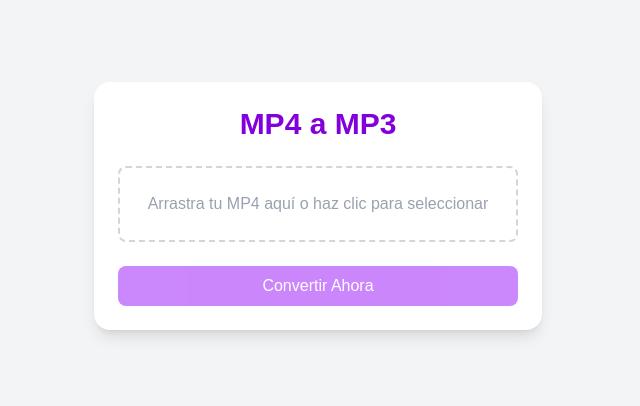
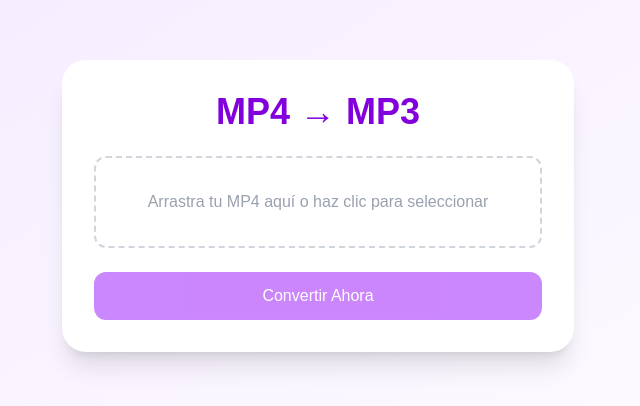
Before and after one commit to rubbenix/mp4-to-mp3, a Next.js app: page / in a window 1280 px wide. Shown: the part 194-600 px from the top of the page, without its empty margins (322-962 px from the left). Built offline with nearby package versions, Linux system fonts and the light colour scheme.

Commit message:
Better interface

```diff
--- a/src/app/page.tsx
+++ b/src/app/page.tsx
@@ -1,5 +1,5 @@
 'use client';
-import React, { useState, useRef } from 'react';
+import React, { useState, useRef, useCallback } from 'react';
 
 export default function HomePage() {
   const [file, setFile] = useState<File | null>(null);
@@ -7,34 +7,39 @@ export default function HomePage() {
   const [filename, setFilename] = useState<string>('output.mp3');
   const [loading, setLoading] = useState<boolean>(false);
   const [error, setError] = useState<string>('');
-  const dropRef = useRef<HTMLDivElement>(null);
+  const [dragActive, setDragActive] = useState<boolean>(false);
   const inputRef = useRef<HTMLInputElement>(null);
 
-  const handleFile = (chosenFile: File) => {
-    if (chosenFile && chosenFile.type === 'video/mp4') {
-      setFile(chosenFile);
-      setDownloadUrl('');
-      setError('');
-    } else {
-      setError('Por favor selecciona un archivo MP4 válido.');
+  const validateFile = useCallback((file: File) => {
+    if (file.type !== 'video/mp4') {
+      setError('Formato no válido. Sube un MP4.');
+      return false;
     }
+    setError('');
+    return true;
+  }, []);
+
+  const handleSelection = useCallback((selected: File) => {
+    if (!validateFile(selected)) return;
+    setFile(selected);
+    setDownloadUrl('');
+    setFilename(selected.name.replace(/\.mp4$/i, '.mp3'));
+  }, [validateFile]);
+
+  const handleFileChange = (e: React.ChangeEvent<HTMLInputElement>) => {
+    const chosen = e.target.files?.[0];
+    if (chosen) handleSelection(chosen);
   };
 
-  const handleFileChange = (e: React.ChangeEvent<HTMLInputElement>) => {
-    if (e.target.files && e.target.files[0]) {
-      handleFile(e.target.files[0]);
-    }
+  const handleDrag = (e: React.DragEvent<HTMLDivElement>, active: boolean) => {
+    e.preventDefault();
+    setDragActive(active);
   };
 
   const handleDrop = (e: React.DragEvent<HTMLDivElement>) => {
-    e.preventDefault();
-    if (e.dataTransfer.files && e.dataTransfer.files[0]) {
-      handleFile(e.dataTransfer.files[0]);
-    }
-  };
-
-  const handleDragOver = (e: React.DragEvent<HTMLDivElement>) => {
-    e.preventDefault();
+    handleDrag(e, false);
+    const dropped = e.dataTransfer.files?.[0];
+    if (dropped) handleSelection(dropped);
   };
 
   const handleSubmit = async (e: React.FormEvent) => {
@@ -43,12 +48,15 @@ export default function HomePage() {
     setLoading(true);
     setError('');
 
-    const formData = new FormData();
-    formData.append('video', file);
+    try {
+      const formData = new FormData();
+      formData.append('video', file);
 
-    try {
-      const res = await fetch('/api/convert', { method: 'POST', body: formData });
-      if (!res.ok) throw new Error('Error en la conversión');
+      const res = await fetch('/api/convert', {
+        method: 'POST',
+        body: formData
+      });
+      if (!res.ok) throw new Error('Conversión fallida');
 
       const disposition = res.headers.get('Content-Disposition');
       const match = disposition?.match(/filename="(.+)"/);
@@ -60,30 +68,34 @@ export default function HomePage() {
       setDownloadUrl(url);
     } catch (err) {
       console.error(err);
-      setError('Hubo un error al convertir');
+      setError('Error durante la conversión');
     } finally {
       setLoading(false);
     }
   };
 
   return (
-    <main className="flex items-center justify-center min-h-screen bg-gray-100 p-4">
-      <div className="bg-white p-6 rounded-2xl shadow-lg max-w-md w-full">
-        <h1 className="text-3xl font-semibold text-center mb-6 text-purple-700">MP4 a MP3</h1>
+    <main className="flex items-center justify-center min-h-screen bg-gradient-to-br from-purple-100 to-white p-4">
+      <form
+        onSubmit={handleSubmit}
+        className="bg-white p-8 rounded-3xl shadow-xl max-w-lg w-full flex flex-col items-center"
+      >
+        <h1 className="text-4xl font-bold mb-6 text-purple-700">MP4 → MP3</h1>
+
         <div
-          ref={dropRef}
+          onDragOver={(e) => handleDrag(e, true)}
+          onDragLeave={(e) => handleDrag(e, false)}
+          onDrop={handleDrop}
           onClick={() => inputRef.current?.click()}
-          onDragOver={handleDragOver}
-          onDrop={handleDrop}
-          className={`border-2 border-dashed rounded-lg p-6 text-center cursor-pointer transition-colors ${
-            file ? 'border-purple-500 bg-purple-50' : 'border-gray-300 bg-white hover:bg-purple-50'
+          className={`w-full border-2 border-dashed rounded-xl p-8 text-center cursor-pointer transition-colors ${
+            dragActive ? 'border-purple-600 bg-purple-50' : 'border-gray-300 hover:border-purple-500'
           }`}
         >
           {file ? (
-            <>
+            <div>
               <p className="font-medium text-gray-800">{file.name}</p>
-              <p className="text-sm text-gray-500">{(file.size / 1024 / 1024).toFixed(2)} MB</p>
-            </>
+              <p className="text-sm text-gray-500">{(file.size / (1024 * 1024)).toFixed(2)} MB</p>
+            </div>
           ) : (
             <p className="text-gray-400">Arrastra tu MP4 aquí o haz clic para seleccionar</p>
           )}
@@ -95,15 +107,17 @@ export default function HomePage() {
             className="hidden"
           />
         </div>
-        {error && <p className="mt-4 text-red-600 text-center">{error}</p>}
+
+        {error && <p className="mt-4 text-red-600">{error}</p>}
+
         <button
-          onClick={handleSubmit}
+          type="submit"
           disabled={!file || loading}
-          className="mt-6 w-full flex items-center justify-center bg-purple-600 text-white py-2 rounded-lg disabled:opacity-50 transition-colors hover:bg-purple-700"
+          className="mt-6 w-full py-3 bg-purple-600 text-white rounded-xl flex items-center justify-center disabled:opacity-50 hover:bg-purple-700 transition"
         >
           {loading ? (
             <svg
-              className="animate-spin h-5 w-5 text-white"
+              className="animate-spin h-6 w-6"
               viewBox="0 0 24 24"
               fill="none"
               xmlns="http://www.w3.org/2000/svg"
@@ -126,16 +140,17 @@ export default function HomePage() {
             'Convertir Ahora'
           )}
         </button>
+
         {downloadUrl && (
           <a
             href={downloadUrl}
             download={filename}
-            className="mt-4 block text-center text-purple-600 hover:underline"
+            className="mt-4 text-purple-600 hover:underline"
           >
             ⬇️ Descargar {filename}
           </a>
         )}
-      </div>
+      </form>
     </main>
   );
 }
```
